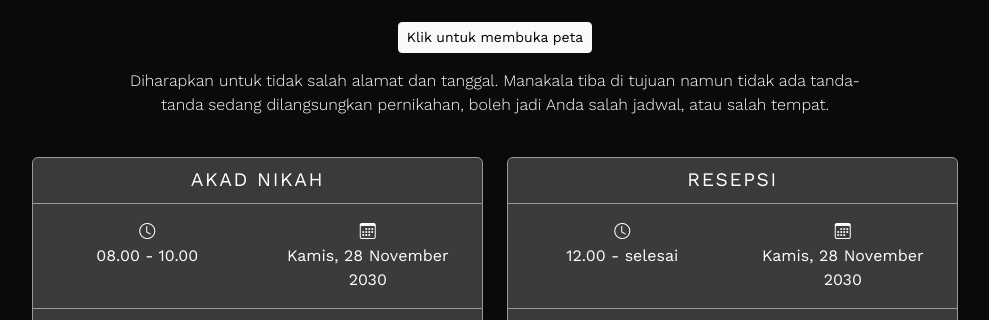
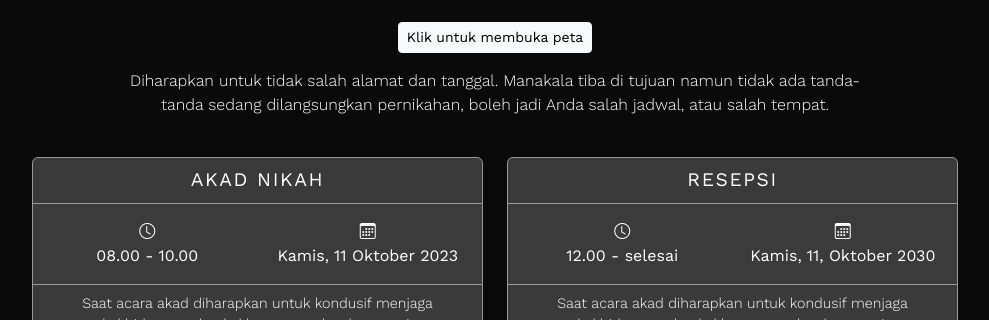
Before and after one commit to Radit024/Adi-Kayla-Wedding, a plain HTML site: page index.html in a window 1280 px wide. Shown: the part 2480-2800 px from the top of the page, without its empty margins (145-1134 px from the left). Drawn offline with nearby package versions, Linux system fonts and the light colour scheme; some packages are replaced by stand-ins of ours; a script that the page names is missing.

Commit message:
index.html

```diff
--- a/index.html
+++ b/index.html
@@ -134,7 +134,7 @@
                 </div>
                 <div class="col-md-6">
                   <i class="bi bi-calendar3 d-block"></i>
-                  <span>Kamis, 28 November 2030</span>
+                  <span>Kamis, 11 Oktober 2023</span>
                 </div>
               </div>
             </div>
@@ -154,7 +154,7 @@
                 </div>
                 <div class="col-md-6">
                   <i class="bi bi-calendar3 d-block"></i>
-                  <span>Kamis, 28 November 2030</span>
+                  <span>Kamis, 11, Oktober 2030</span>
                 </div>
               </div>
             </div>
@@ -384,9 +384,9 @@
 
   <script>
     simplyCountdown('.simply-countdown', {
-      year: 2030, // required
-      month: 11, // required
-      day: 20, // required
+      year: 2023, // required
+      month: 10, // required
+      day: 11, // required
       hours: 8, // Default is 0 [0-23] integer
       words: { //words displayed into the countdown
         days: { singular: 'hari', plural: 'hari' },
```
